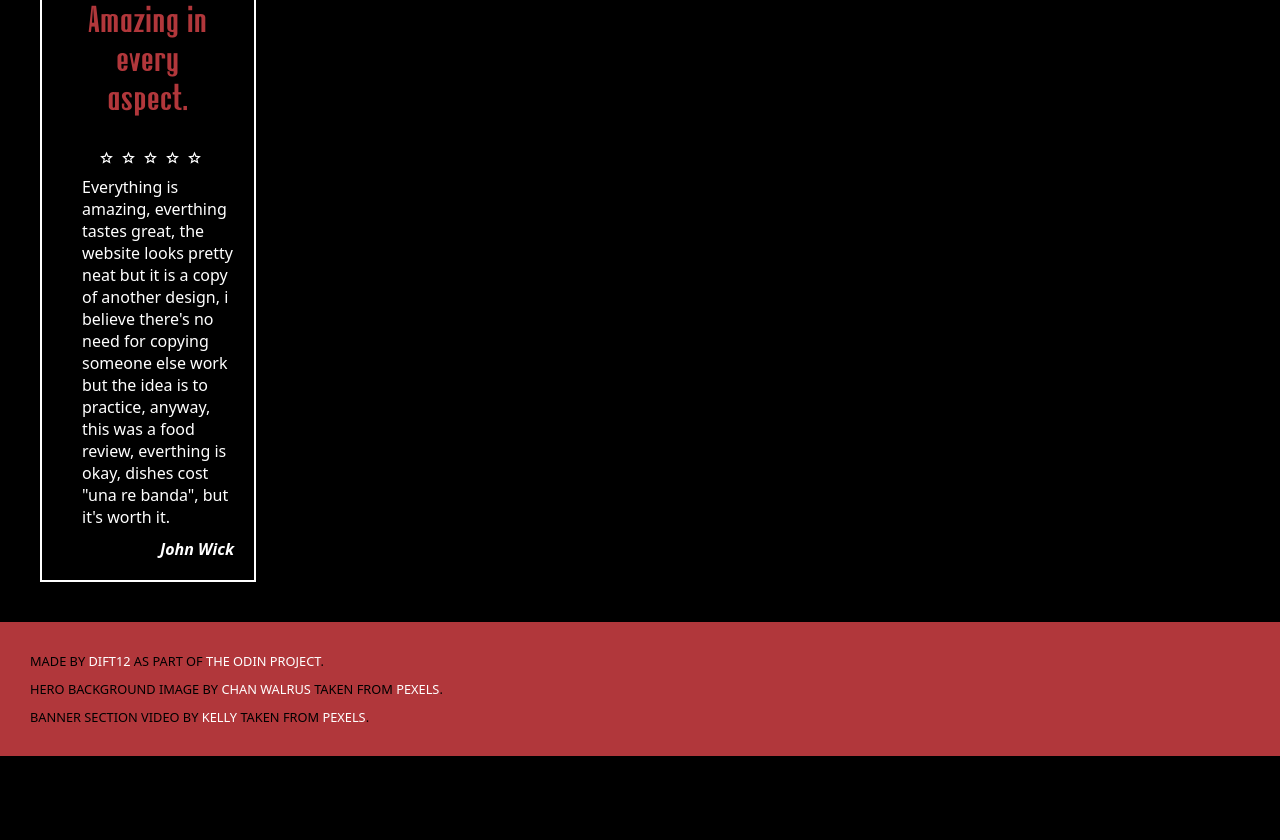
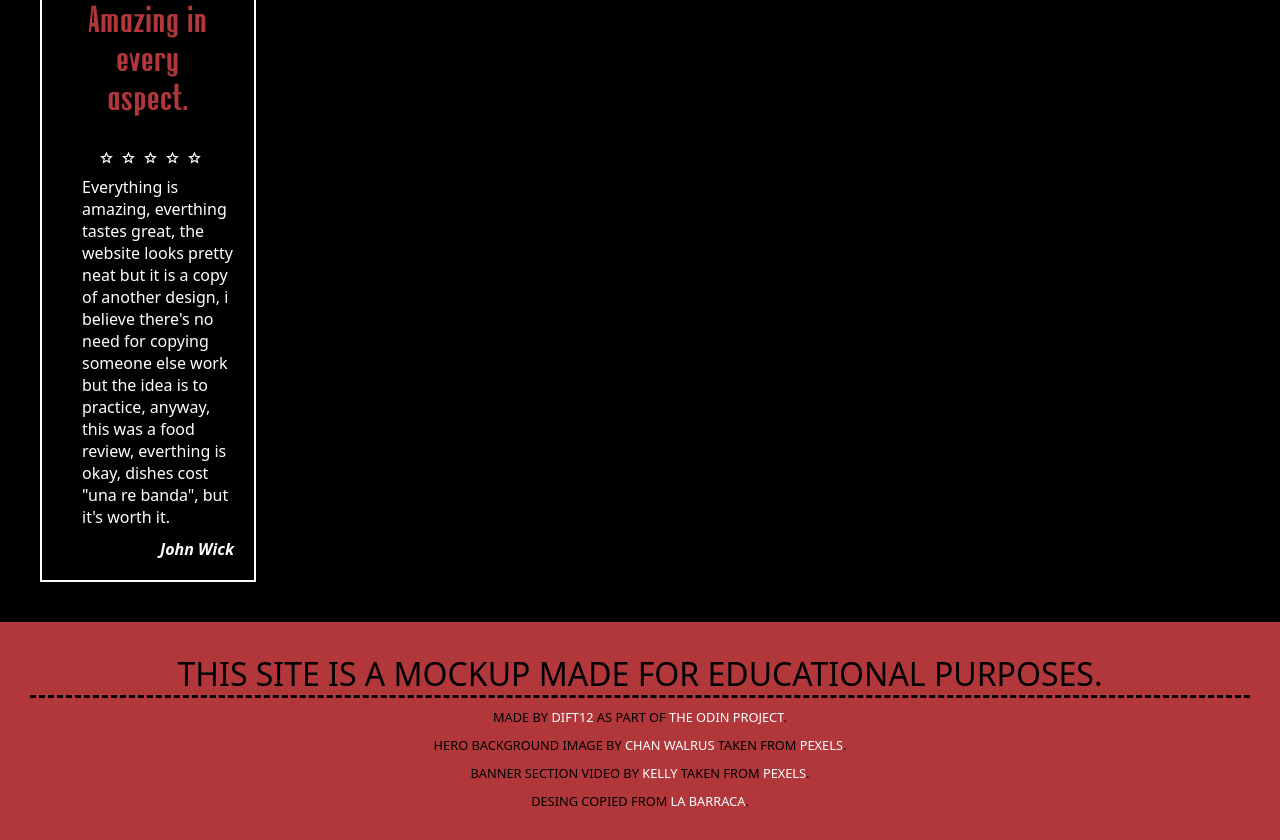
Before and after one commit to Dift12/WPP, a website built with webpack: page src/template.html in a window 1280 px wide. Shown: the part 3128-3968 px from the top of the page. Before the commit the page ends 3884 px from the top, so only its background shows below. Built offline with nearby package versions, Linux system fonts and the light colour scheme.

Commit message:
Add "disclaimer" class

```diff
--- a/src/shared-css/shared.css
+++ b/src/shared-css/shared.css
@@ -76,13 +76,20 @@ footer{
     padding: 20px;
     text-transform: uppercase;
     font-size: 0.8rem;
+    text-align: center;
 }
 
 footer p{
     margin: 10px;
-    text-align: justify;
 }
 
 footer a{
     color: white;
 }
+
+.disclaimer{
+    border-bottom: 3px dashed black;
+    color: black;
+    text-transform: uppercase;
+    font-size: 2rem;
+}
--- a/src/template.html
+++ b/src/template.html
@@ -18,6 +18,7 @@
 
     </div>
     <footer>
+        <p class="disclaimer">THIS SITE IS A MOCKUP MADE FOR EDUCATIONAL PURPOSES.</p>
         <p>Made by <a href="https://github.com/Dift12">DIFT12</a> as part of <a href="https://www.theodinproject.com/">The Odin Project</a>.</p>
         <p>Hero background image by <a href="https://www.pexels.com/es-es/foto/plato-cocido-blanco-y-marron-sobre-tazones-de-ceramica-blanca-958545/">Chan Walrus</a>
             taken from <a href="https://www.pexels.com">Pexels</a>.
@@ -26,6 +27,9 @@
             <a href="https://www.pexels.com/es-es/video/cocinar-un-plato-de-cangrejo-en-la-cocina-2882090/">Kelly</a>
             taken from <a href="https://www.pexels.com">Pexels</a>.
         </p>
+        <p>Desing copied from
+            <a href="https://labarraca.nl/">La Barraca</a>.
+        </p>
     </footer>
 </body>
 </html>
```
